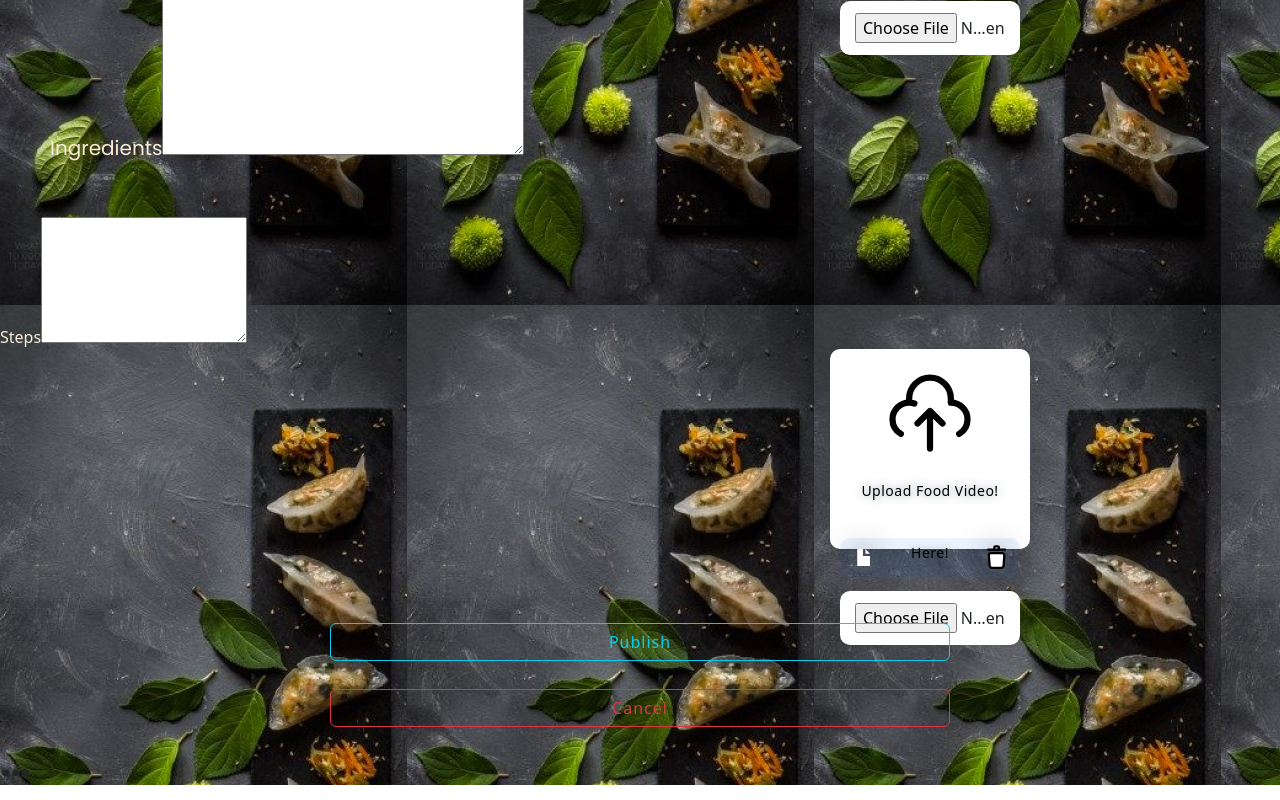
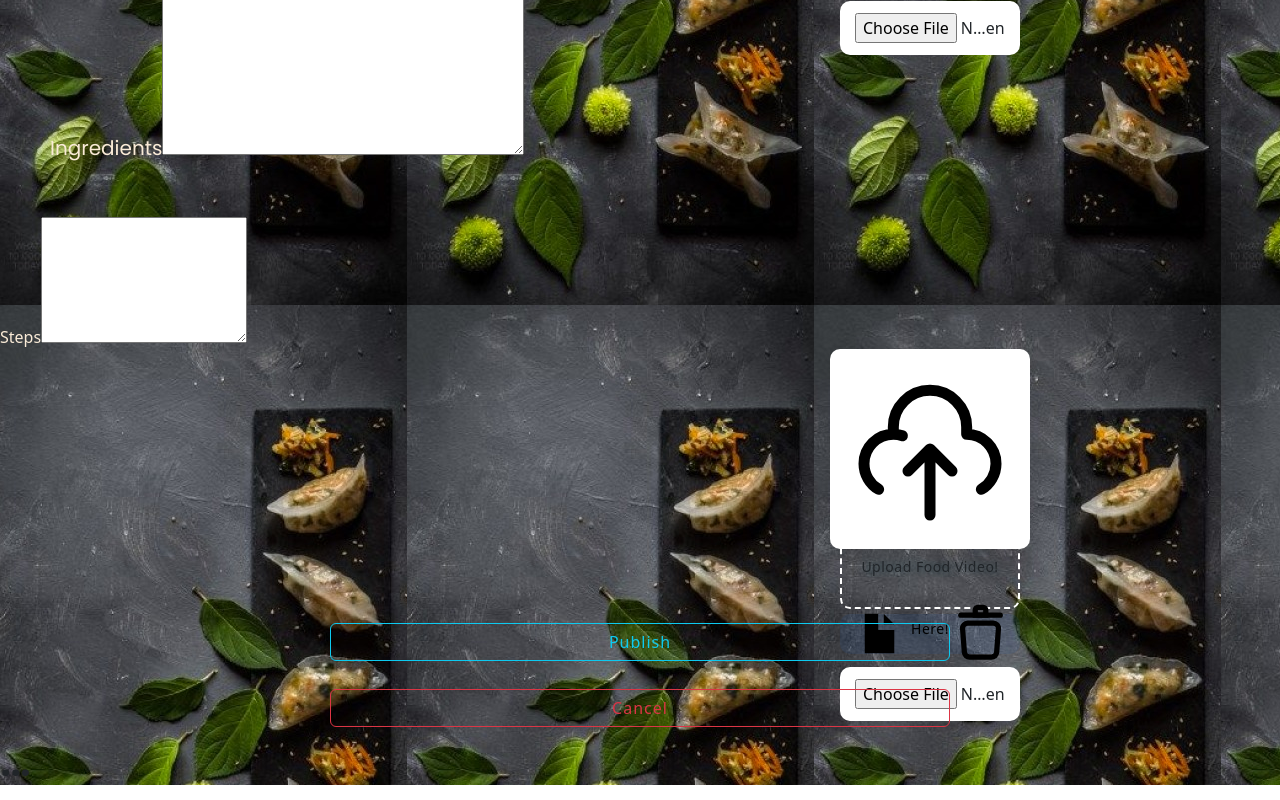
Before and after one commit to KamilZhafran/Mangkir-Web-Based, a React (Create React App) app: page /input in a window 1280 px wide. Shown: the part 527-1327 px from the top of the page. Built offline with nearby package versions, Linux system fonts and the light colour scheme.

Commit message:
debugging inputrecipe styling

```diff
--- a/src/pages/InputRecipe.js
+++ b/src/pages/InputRecipe.js
@@ -19,13 +19,13 @@ export class InputRecipe extends React.Component {
                 </div>
                 <div className={styles.inRecipeContainer}>
                     <div className={styles.header}>
-                    <svg viewBox="0 0 24 24" fill="none" xmlns="http://www.w3.org/2000/svg"><g id="SVGRepo_bgCarrier" stroke-width="0"></g><g id="SVGRepo_tracerCarrier" stroke-linecap="round" stroke-linejoin="round"></g><g id="SVGRepo_iconCarrier">
+                    <svg className={styles.headerSvg} viewBox="0 0 24 24" fill="none" xmlns="http://www.w3.org/2000/svg"><g id="SVGRepo_bgCarrier" stroke-width="0"></g><g id="SVGRepo_tracerCarrier" stroke-linecap="round" stroke-linejoin="round"></g><g id="SVGRepo_iconCarrier">
                         <path d="M7 10V9C7 6.23858 9.23858 4 12 4C14.7614 4 17 6.23858 17 9V10C19.2091 10 21 11.7909 21 14C21 15.4806 20.1956 16.8084 19 17.5M7 10C4.79086 10 3 11.7909 3 14C3 15.4806 3.8044 16.8084 5 17.5M7 10C7.43285 10 7.84965 10.0688 8.24006 10.1959M12 12V21M12 12L15 15M12 12L9 15" stroke="#000000" stroke-width="1.5" stroke-linecap="round" stroke-linejoin="round"></path> </g></svg> <p>Upload Food Photo!</p>
                     </div>
                     <label for="file" className={styles.footer}>
-                    <svg fill="#000000" viewBox="0 0 32 32" xmlns="http://www.w3.org/2000/svg"><g id="SVGRepo_bgCarrier" stroke-width="0"></g><g id="SVGRepo_tracerCarrier" stroke-linecap="round" stroke-linejoin="round"></g><g id="SVGRepo_iconCarrier"><path d="M15.331 6H8.5v20h15V14.154h-8.169z"></path><path d="M18.153 6h-.009v5.342H23.5v-.002z"></path></g></svg>
-                    <p>Here!</p>
-                    <svg viewBox="0 0 24 24" fill="none" xmlns="http://www.w3.org/2000/svg"><g id="SVGRepo_bgCarrier" stroke-width="0"></g><g id="SVGRepo_tracerCarrier" stroke-linecap="round" stroke-linejoin="round"></g><g id="SVGRepo_iconCarrier"> <path d="M5.16565 10.1534C5.07629 8.99181 5.99473 8 7.15975 8H16.8402C18.0053 8 18.9237 8.9918 18.8344 10.1534L18.142 19.1534C18.0619 20.1954 17.193 21 16.1479 21H7.85206C6.80699 21 5.93811 20.1954 5.85795 19.1534L5.16565 10.1534Z" stroke="#000000" stroke-width="2"></path> <path d="M19.5 5H4.5" stroke="#000000" stroke-width="2" stroke-linecap="round"></path> <path d="M10 3C10 2.44772 10.4477 2 11 2H13C13.5523 2 14 2.44772 14 3V5H10V3Z" stroke="#000000" stroke-width="2"></path> </g></svg>
+                    <svg className={styles.footerSvg} fill="#000000" viewBox="0 0 32 32" xmlns="http://www.w3.org/2000/svg"><g id="SVGRepo_bgCarrier" stroke-width="0"></g><g id="SVGRepo_tracerCarrier" stroke-linecap="round" stroke-linejoin="round"></g><g id="SVGRepo_iconCarrier"><path d="M15.331 6H8.5v20h15V14.154h-8.169z"></path><path d="M18.153 6h-.009v5.342H23.5v-.002z"></path></g></svg>
+                    <p className={styles.footerP}>Here!</p>
+                    <svg className={styles.footerSvg} viewBox="0 0 24 24" fill="none" xmlns="http://www.w3.org/2000/svg"><g id="SVGRepo_bgCarrier" stroke-width="0"></g><g id="SVGRepo_tracerCarrier" stroke-linecap="round" stroke-linejoin="round"></g><g id="SVGRepo_iconCarrier"> <path d="M5.16565 10.1534C5.07629 8.99181 5.99473 8 7.15975 8H16.8402C18.0053 8 18.9237 8.9918 18.8344 10.1534L18.142 19.1534C18.0619 20.1954 17.193 21 16.1479 21H7.85206C6.80699 21 5.93811 20.1954 5.85795 19.1534L5.16565 10.1534Z" stroke="#000000" stroke-width="2"></path> <path d="M19.5 5H4.5" stroke="#000000" stroke-width="2" stroke-linecap="round"></path> <path d="M10 3C10 2.44772 10.4477 2 11 2H13C13.5523 2 14 2.44772 14 3V5H10V3Z" stroke="#000000" stroke-width="2"></path> </g></svg>
                     </label>
                     <input id="file" type="file"/>
                 </div>
--- a/src/styles/InputRecipe.module.css
+++ b/src/styles/InputRecipe.module.css
@@ -34,11 +34,11 @@ head {
     flex-direction: column;
 }
 
-.header svg {
+.headerSvg {
     height: 100px;
 }
 
-.header p {
+.headerP {
     text-align: center;
     color: black;
 }
@@ -57,7 +57,7 @@ head {
     border: none;
 }
 
-.footer svg {
+.footerSvg {
     height: 130%;
     fill: white;
     background-color: rgba(70, 66, 66, 0.103);
@@ -67,7 +67,7 @@ head {
     box-shadow: 0 2px 30px rgba(0, 0, 0, 0.205);
 }
 
-.footer p {
+.footerP {
     flex: 1;
     text-align: center;
 }
@@ -98,7 +98,7 @@ head {
 .formControl {
     justify-content: center;
     align-items: center;
-    color: transparent;
+    /* color: transparent; */
 }
 
 .inSecipeSteps {
```
